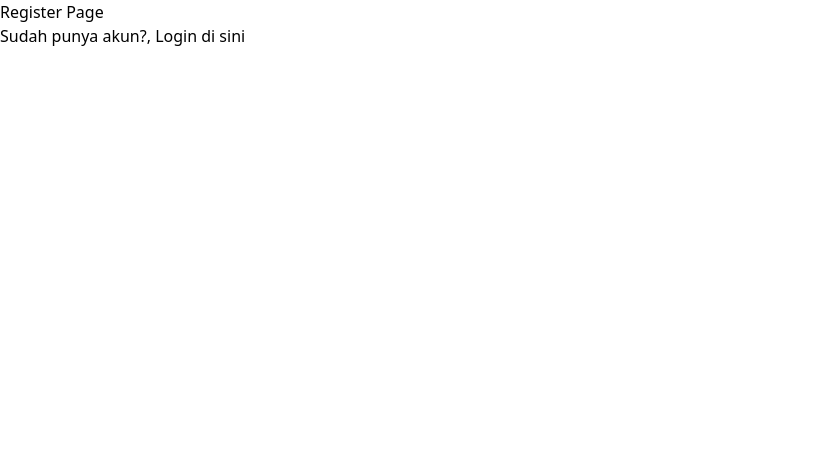
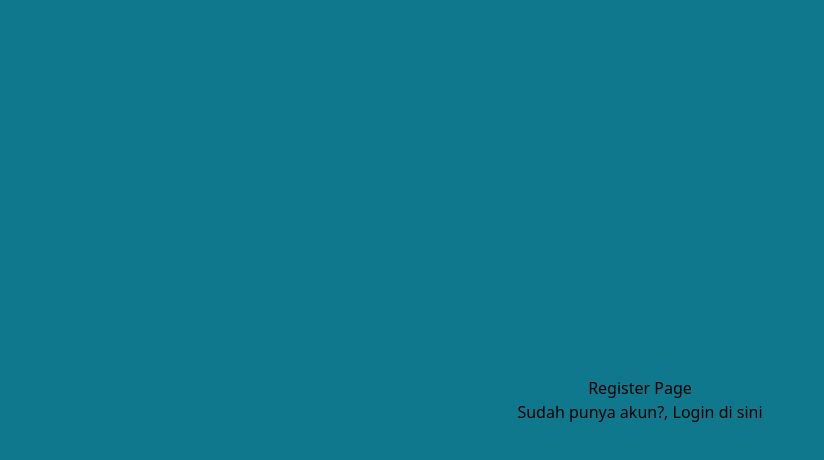
Before and after one commit to argianardi/sinauNextJs, a Next.js app: page /auth/register in a window 1280 px wide. Shown: the top 460 px of the page, without its empty margins (0-824 px from the left). Built offline with nearby package versions, Linux system fonts and the light colour scheme.

Commit message:
Style: Add module scss

```diff
--- a/src/views/Auth/Register/index.tsx
+++ b/src/views/Auth/Register/index.tsx
@@ -1,9 +1,10 @@
 import Link from 'next/link';
 import React from 'react';
+import style from './Register.module.scss';
 
 const RegisterViews = () => {
   return (
-    <div>
+    <div className={style.layout}>
       <h1>Register Page</h1>
       <p>
         Sudah punya akun?, Login <Link href={'/auth/login'}>di sini</Link>
```
